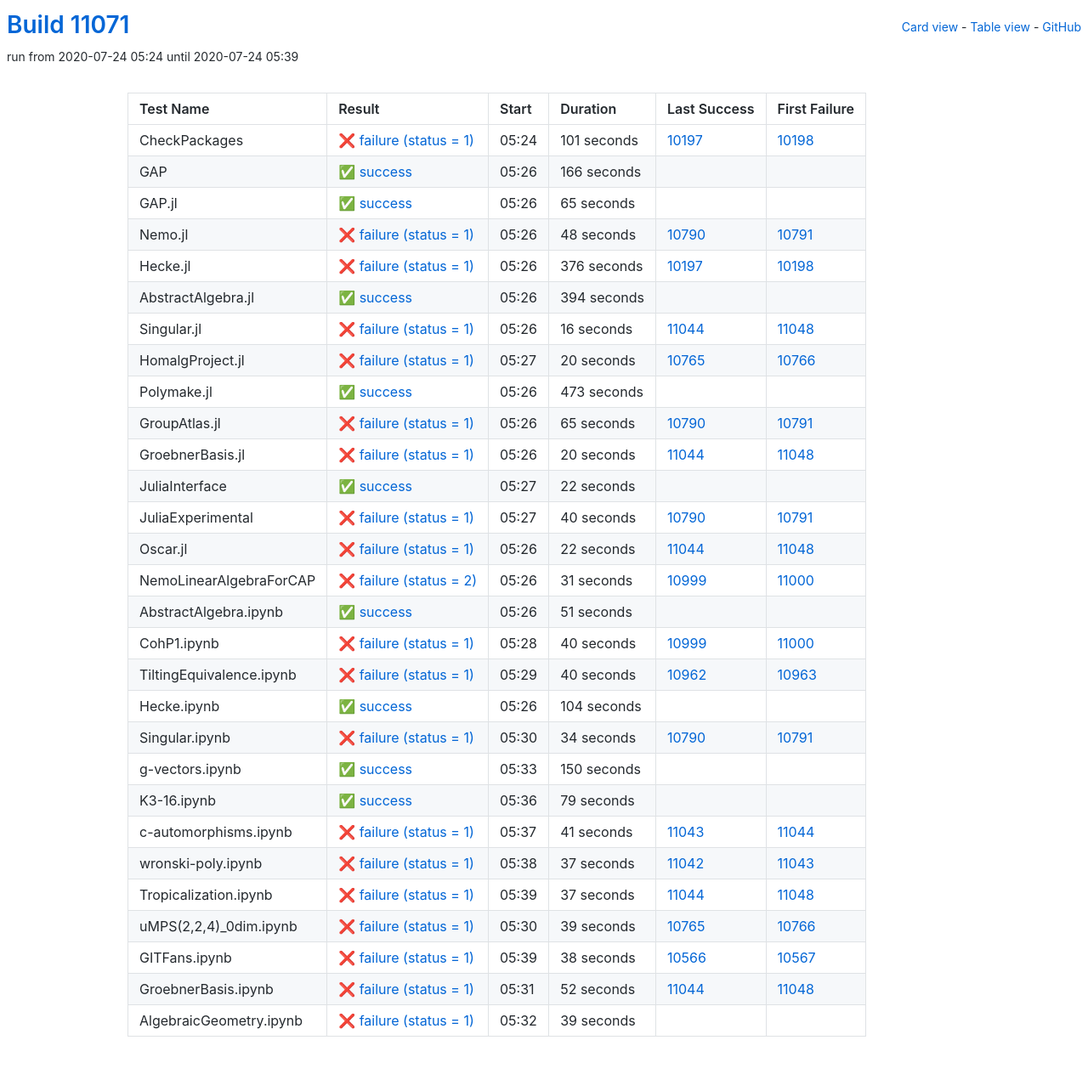
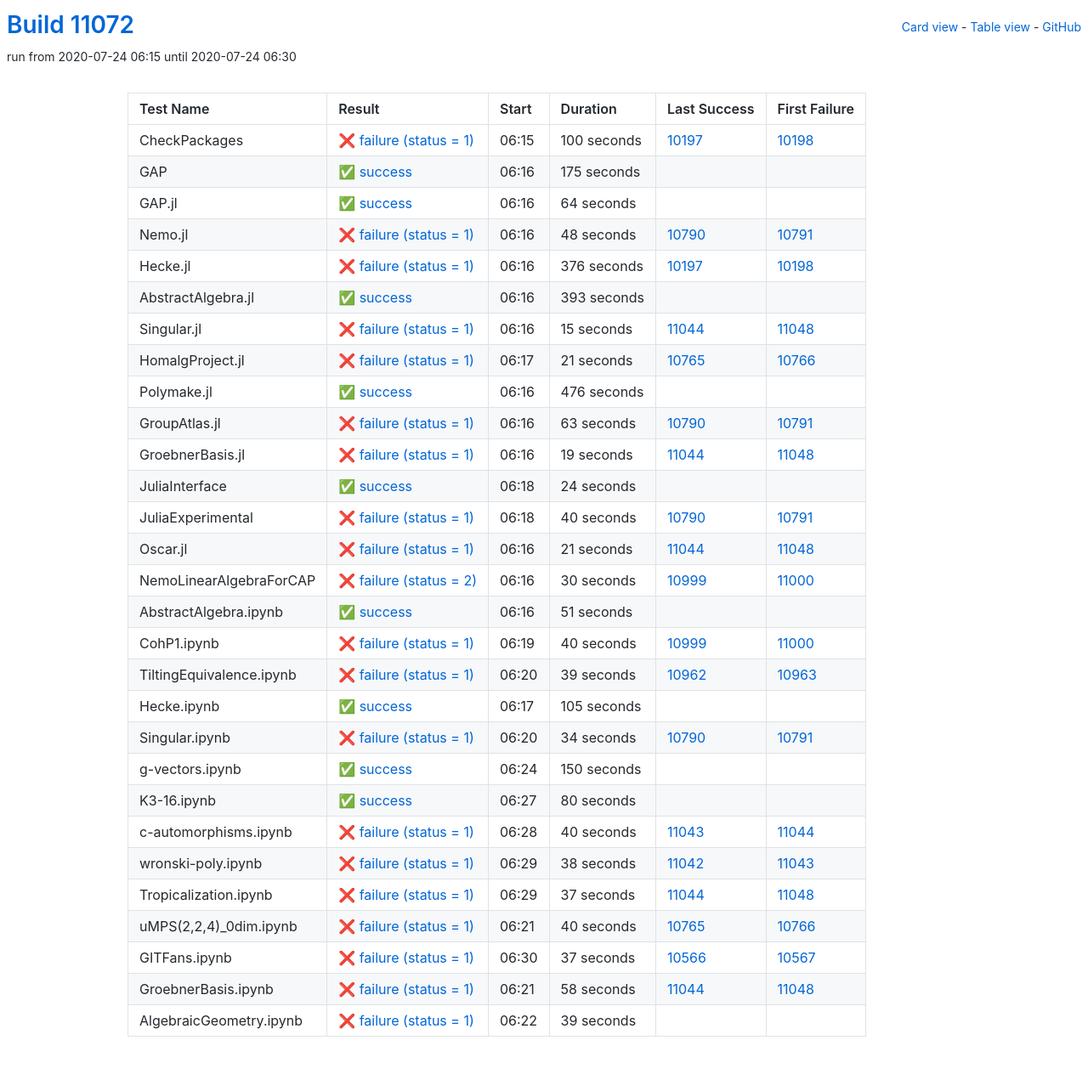
Before and after one commit to oscar-system/oscar-ci-status, a Jekyll site: the page built from table.html, in a window 1280 px wide. Shown: the whole page at 85% size. Built offline with Jekyll 4.4.1, drawn with Linux system fonts in a browser that asks for light colours.

Commit message:
Build #11072

```diff
--- a/_data/ci.yml
+++ b/_data/ci.yml
@@ -1,6 +1,6 @@
 ---
-build: 11071
-build_url: https://oscarci.mathematik.uni-kl.de/job/oscar/11071/
+build: 11072
+build_url: https://oscarci.mathematik.uni-kl.de/job/oscar/11072/
 job: oscar
 organization: oscar-system
 repo: oscar-ci-status
@@ -8,44 +8,44 @@
 tests:
 - name: CheckPackages
   id: checkpackages
-  log: https://oscarci.mathematik.uni-kl.de/job/oscar/11071/artifact/logs/build-11071/CheckPackages.log
-  start: 2020-07-24 05:24
+  log: https://oscarci.mathematik.uni-kl.de/job/oscar/11072/artifact/logs/build-11072/CheckPackages.log
+  start: 2020-07-24 06:15
   success: false
   exitcode: 1
   status: failure
-  duration: 101
+  duration: 100
   last_success: 10197
   last_success_url: https://oscarci.mathematik.uni-kl.de/job/oscar/10197/
   first_failure: 10198
   first_failure_url: https://oscarci.mathematik.uni-kl.de/job/oscar/10198/
 - name: GAP
   id: gap
-  log: https://oscarci.mathematik.uni-kl.de/job/oscar/11071/artifact/logs/build-11071/GAP.log
-  start: 2020-07-24 05:26
+  log: https://oscarci.mathematik.uni-kl.de/job/oscar/11072/artifact/logs/build-11072/GAP.log
+  start: 2020-07-24 06:16
   success: true
   exitcode: 0
   status: success
-  duration: 166
+  duration: 175
   last_success: false
   last_success_url:
   first_failure: false
   first_failure_url:
 - name: GAP.jl
   id: gap-jl
-  log: https://oscarci.mathematik.uni-kl.de/job/oscar/11071/artifact/logs/build-11071/GAP.jl.log
-  start: 2020-07-24 05:26
+  log: https://oscarci.mathematik.uni-kl.de/job/oscar/11072/artifact/logs/build-11072/GAP.jl.log
+  start: 2020-07-24 06:16
   success: true
   exitcode: 0
   status: success
-  duration: 65
+  duration: 64
   last_success: false
   last_success_url:
   first_failure: false
   first_failure_url:
 - name: Nemo.jl
   id: nemo-jl
-  log: https://oscarci.mathematik.uni-kl.de/job/oscar/11071/artifact/logs/build-11071/Nemo.jl.log
-  start: 2020-07-24 05:26
+  log: https://oscarci.mathematik.uni-kl.de/job/oscar/11072/artifact/logs/build-11072/Nemo.jl.log
+  start: 2020-07-24 06:16
   success: false
   exitcode: 1
   status: failure
@@ -56,8 +56,8 @@
   first_failure_url: https://oscarci.mathematik.uni-kl.de/job/oscar/10791/
 - name: Hecke.jl
   id: hecke-jl
-  log: https://oscarci.mathematik.uni-kl.de/job/oscar/11071/artifact/logs/build-11071/Hecke.jl.log
-  start: 2020-07-24 05:26
+  log: https://oscarci.mathematik.uni-kl.de/job/oscar/11072/artifact/logs/build-11072/Hecke.jl.log
+  start: 2020-07-24 06:16
   success: false
   exitcode: 1
   status: failure
@@ -68,92 +68,92 @@
   first_failure_url: https://oscarci.mathematik.uni-kl.de/job/oscar/10198/
 - name: AbstractAlgebra.jl
   id: abstractalgebra-jl
-  log: https://oscarci.mathematik.uni-kl.de/job/oscar/11071/artifact/logs/build-11071/AbstractAlgebra.jl.log
-  start: 2020-07-24 05:26
+  log: https://oscarci.mathematik.uni-kl.de/job/oscar/11072/artifact/logs/build-11072/AbstractAlgebra.jl.log
+  start: 2020-07-24 06:16
   success: true
   exitcode: 0
   status: success
-  duration: 394
+  duration: 393
   last_success: false
   last_success_url:
   first_failure: false
   first_failure_url:
 - name: Singular.jl
   id: singular-jl
-  log: https://oscarci.mathematik.uni-kl.de/job/oscar/11071/artifact/logs/build-11071/Singular.jl.log
-  start: 2020-07-24 05:26
+  log: https://oscarci.mathematik.uni-kl.de/job/oscar/11072/artifact/logs/build-11072/Singular.jl.log
+  start: 2020-07-24 06:16
   success: false
   exitcode: 1
   status: failure
-  duration: 16
+  duration: 15
   last_success: 11044
   last_success_url: https://oscarci.mathematik.uni-kl.de/job/oscar/11044/
   first_failure: 11048
   first_failure_url: https://oscarci.mathematik.uni-kl.de/job/oscar/11048/
 - name: HomalgProject.jl
   id: homalgproject-jl
-  log: https://oscarci.mathematik.uni-kl.de/job/oscar/11071/artifact/logs/build-11071/HomalgProject.jl.log
-  start: 2020-07-24 05:27
+  log: https://oscarci.mathematik.uni-kl.de/job/oscar/11072/artifact/logs/build-11072/HomalgProject.jl.log
+  start: 2020-07-24 06:17
   success: false
   exitcode: 1
   status: failure
-  duration: 20
+  duration: 21
   last_success: 10765
   last_success_url: https://oscarci.mathematik.uni-kl.de/job/oscar/10765/
   first_failure: 10766
   first_failure_url: https://oscarci.mathematik.uni-kl.de/job/oscar/10766/
 - name: Polymake.jl
   id: polymake-jl
-  log: https://oscarci.mathematik.uni-kl.de/job/oscar/11071/artifact/logs/build-11071/Polymake.jl.log
-  start: 2020-07-24 05:26
+  log: https://oscarci.mathematik.uni-kl.de/job/oscar/11072/artifact/logs/build-11072/Polymake.jl.log
+  start: 2020-07-24 06:16
   success: true
   exitcode: 0
   status: success
-  duration: 473
+  duration: 476
   last_success: false
   last_success_url:
   first_failure: false
   first_failure_url:
 - name: GroupAtlas.jl
   id: groupatlas-jl
-  log: https://oscarci.mathematik.uni-kl.de/job/oscar/11071/artifact/logs/build-11071/GroupAtlas.jl.log
-  start: 2020-07-24 05:26
+  log: https://oscarci.mathematik.uni-kl.de/job/oscar/11072/artifact/logs/build-11072/GroupAtlas.jl.log
+  start: 2020-07-24 06:16
   success: false
   exitcode: 1
   status: failure
-  duration: 65
+  duration: 63
   last_success: 10790
   last_success_url: https://oscarci.mathematik.uni-kl.de/job/oscar/10790/
   first_failure: 10791
   first_failure_url: https://oscarci.mathematik.uni-kl.de/job/oscar/10791/
 - name: GroebnerBasis.jl
   id: groebnerbasis-jl
-  log: https://oscarci.mathematik.uni-kl.de/job/oscar/11071/artifact/logs/build-11071/GroebnerBasis.jl.log
-  start: 2020-07-24 05:26
+  log: https://oscarci.mathematik.uni-kl.de/job/oscar/11072/artifact/logs/build-11072/GroebnerBasis.jl.log
+  start: 2020-07-24 06:16
   success: false
   exitcode: 1
   status: failure
-  duration: 20
+  duration: 19
   last_success: 11044
   last_success_url: https://oscarci.mathematik.uni-kl.de/job/oscar/11044/
   first_failure: 11048
   first_failure_url: https://oscarci.mathematik.uni-kl.de/job/oscar/11048/
 - name: JuliaInterface
   id: juliainterface
-  log: https://oscarci.mathematik.uni-kl.de/job/oscar/11071/artifact/logs/build-11071/JuliaInterface.log
-  start: 2020-07-24 05:27
+  log: https://oscarci.mathematik.uni-kl.de/job/oscar/11072/artifact/logs/build-11072/JuliaInterface.log
+  start: 2020-07-24 06:18
   success: true
   exitcode: 0
   status: success
-  duration: 22
+  duration: 24
   last_success: false
   last_success_url:
   first_failure: false
   first_failure_url:
 - name: JuliaExperimental
   id: juliaexperimental
-  log: https://oscarci.mathematik.uni-kl.de/job/oscar/11071/artifact/logs/build-11071/JuliaExperimental.log
-  start: 2020-07-24 05:27
+  log: https://oscarci.mathematik.uni-kl.de/job/oscar/11072/artifact/logs/build-11072/JuliaExperimental.log
+  start: 2020-07-24 06:18
   success: false
   exitcode: 1
   status: failure
@@ -164,32 +164,32 @@
   first_failure_url: https://oscarci.mathematik.uni-kl.de/job/oscar/10791/
 - name: Oscar.jl
   id: oscar-jl
-  log: https://oscarci.mathematik.uni-kl.de/job/oscar/11071/artifact/logs/build-11071/Oscar.jl.log
-  start: 2020-07-24 05:26
+  log: https://oscarci.mathematik.uni-kl.de/job/oscar/11072/artifact/logs/build-11072/Oscar.jl.log
+  start: 2020-07-24 06:16
   success: false
   exitcode: 1
   status: failure
-  duration: 22
+  duration: 21
   last_success: 11044
   last_success_url: https://oscarci.mathematik.uni-kl.de/job/oscar/11044/
   first_failure: 11048
   first_failure_url: https://oscarci.mathematik.uni-kl.de/job/oscar/11048/
 - name: NemoLinearAlgebraForCAP
   id: nemolinearalgebraforcap
-  log: https://oscarci.mathematik.uni-kl.de/job/oscar/11071/artifact/logs/build-11071/NemoLinearAlgebraForCAP.log
-  start: 2020-07-24 05:26
+  log: https://oscarci.mathematik.uni-kl.de/job/oscar/11072/artifact/logs/build-11072/NemoLinearAlgebraForCAP.log
+  start: 2020-07-24 06:16
   success: false
   exitcode: 2
   status: failure
-  duration: 31
+  duration: 30
   last_success: 10999
   last_success_url: https://oscarci.mathematik.uni-kl.de/job/oscar/10999/
   first_failure: 11000
   first_failure_url: https://oscarci.mathematik.uni-kl.de/job/oscar/11000/
 - name: AbstractAlgebra.ipynb
   id: abstractalgebra-ipynb
-  log: https://oscarci.mathematik.uni-kl.de/job/oscar/11071/artifact/logs/build-11071/AbstractAlgebra.ipynb.log
-  start: 2020-07-24 05:26
+  log: https://oscarci.mathematik.uni-kl.de/job/oscar/11072/artifact/logs/build-11072/AbstractAlgebra.ipynb.log
+  start: 2020-07-24 06:16
   success: true
   exitcode: 0
   status: success
@@ -200,8 +200,8 @@
   first_failure_url:
 - name: CohP1.ipynb
   id: cohp1-ipynb
-  log: https://oscarci.mathematik.uni-kl.de/job/oscar/11071/artifact/logs/build-11071/CohP1.ipynb.log
-  start: 2020-07-24 05:28
+  log: https://oscarci.mathematik.uni-kl.de/job/oscar/11072/artifact/logs/build-11072/CohP1.ipynb.log
+  start: 2020-07-24 06:19
   success: false
   exitcode: 1
   status: failure
@@ -212,32 +212,32 @@
   first_failure_url: https://oscarci.mathematik.uni-kl.de/job/oscar/11000/
 - name: TiltingEquivalence.ipynb
   id: tiltingequivalence-ipynb
-  log: https://oscarci.mathematik.uni-kl.de/job/oscar/11071/artifact/logs/build-11071/TiltingEquivalence.ipynb.log
-  start: 2020-07-24 05:29
+  log: https://oscarci.mathematik.uni-kl.de/job/oscar/11072/artifact/logs/build-11072/TiltingEquivalence.ipynb.log
+  start: 2020-07-24 06:20
   success: false
   exitcode: 1
   status: failure
-  duration: 40
+  duration: 39
   last_success: 10962
   last_success_url: https://oscarci.mathematik.uni-kl.de/job/oscar/10962/
   first_failure: 10963
   first_failure_url: https://oscarci.mathematik.uni-kl.de/job/oscar/10963/
 - name: Hecke.ipynb
   id: hecke-ipynb
-  log: https://oscarci.mathematik.uni-kl.de/job/oscar/11071/artifact/logs/build-11071/Hecke.ipynb.log
-  start: 2020-07-24 05:26
+  log: https://oscarci.mathematik.uni-kl.de/job/oscar/11072/artifact/logs/build-11072/Hecke.ipynb.log
+  start: 2020-07-24 06:17
   success: true
   exitcode: 0
   status: success
-  duration: 104
+  duration: 105
   last_success: false
   last_success_url:
   first_failure: false
   first_failure_url:
 - name: Singular.ipynb
   id: singular-ipynb
-  log: https://oscarci.mathematik.uni-kl.de/job/oscar/11071/artifact/logs/build-11071/Singular.ipynb.log
-  start: 2020-07-24 05:30
+  log: https://oscarci.mathematik.uni-kl.de/job/oscar/11072/artifact/logs/build-11072/Singular.ipynb.log
+  start: 2020-07-24 06:20
   success: false
   exitcode: 1
   status: failure
@@ -248,8 +248,8 @@
   first_failure_url: https://oscarci.mathematik.uni-kl.de/job/oscar/10791/
 - name: g-vectors.ipynb
   id: g-vectors-ipynb
-  log: https://oscarci.mathematik.uni-kl.de/job/oscar/11071/artifact/logs/build-11071/g-vectors.ipynb.log
-  start: 2020-07-24 05:33
+  log: https://oscarci.mathematik.uni-kl.de/job/oscar/11072/artifact/logs/build-11072/g-vectors.ipynb.log
+  start: 2020-07-24 06:24
   success: true
   exitcode: 0
   status: success
@@ -260,44 +260,44 @@
   first_failure_url:
 - name: K3-16.ipynb
   id: k3-16-ipynb
-  log: https://oscarci.mathematik.uni-kl.de/job/oscar/11071/artifact/logs/build-11071/K3-16.ipynb.log
-  start: 2020-07-24 05:36
+  log: https://oscarci.mathematik.uni-kl.de/job/oscar/11072/artifact/logs/build-11072/K3-16.ipynb.log
+  start: 2020-07-24 06:27
   success: true
   exitcode: 0
   status: success
-  duration: 79
+  duration: 80
   last_success: false
   last_success_url:
   first_failure: false
   first_failure_url:
 - name: c-automorphisms.ipynb
   id: c-automorphisms-ipynb
-  log: https://oscarci.mathematik.uni-kl.de/job/oscar/11071/artifact/logs/build-11071/c-automorphisms.ipynb.log
-  start: 2020-07-24 05:37
+  log: https://oscarci.mathematik.uni-kl.de/job/oscar/11072/artifact/logs/build-11072/c-automorphisms.ipynb.log
+  start: 2020-07-24 06:28
   success: false
   exitcode: 1
   status: failure
-  duration: 41
+  duration: 40
   last_success: 11043
   last_success_url: https://oscarci.mathematik.uni-kl.de/job/oscar/11043/
   first_failure: 11044
   first_failure_url: https://oscarci.mathematik.uni-kl.de/job/oscar/11044/
 - name: wronski-poly.ipynb
   id: wronski-poly-ipynb
-  log: https://oscarci.mathematik.uni-kl.de/job/oscar/11071/artifact/logs/build-11071/wronski-poly.ipynb.log
-  start: 2020-07-24 05:38
+  log: https://oscarci.mathematik.uni-kl.de/job/oscar/11072/artifact/logs/build-11072/wronski-poly.ipynb.log
+  start: 2020-07-24 06:29
   success: false
   exitcode: 1
   status: failure
-  duration: 37
+  duration: 38
   last_success: 11042
   last_success_url: https://oscarci.mathematik.uni-kl.de/job/oscar/11042/
   first_failure: 11043
   first_failure_url: https://oscarci.mathematik.uni-kl.de/job/oscar/11043/
 - name: Tropicalization.ipynb
   id: tropicalization-ipynb
-  log: https://oscarci.mathematik.uni-kl.de/job/oscar/11071/artifact/logs/build-11071/Tropicalization.ipynb.log
-  start: 2020-07-24 05:39
+  log: https://oscarci.mathematik.uni-kl.de/job/oscar/11072/artifact/logs/build-11072/Tropicalization.ipynb.log
+  start: 2020-07-24 06:29
   success: false
   exitcode: 1
   status: failure
@@ -308,44 +308,44 @@
   first_failure_url: https://oscarci.mathematik.uni-kl.de/job/oscar/11048/
 - name: uMPS(2,2,4)_0dim.ipynb
   id: umps-2-2-4-0dim-ipynb
-  log: https://oscarci.mathematik.uni-kl.de/job/oscar/11071/artifact/logs/build-11071/uMPS-2-2-4-_0dim.ipynb.log
-  start: 2020-07-24 05:30
+  log: https://oscarci.mathematik.uni-kl.de/job/oscar/11072/artifact/logs/build-11072/uMPS-2-2-4-_0dim.ipynb.log
+  start: 2020-07-24 06:21
   success: false
   exitcode: 1
   status: failure
-  duration: 39
+  duration: 40
   last_success: 10765
   last_success_url: https://oscarci.mathematik.uni-kl.de/job/oscar/10765/
   first_failure: 10766
   first_failure_url: https://oscarci.mathematik.uni-kl.de/job/oscar/10766/
 - name: GITFans.ipynb
   id: gitfans-ipynb
-  log: https://oscarci.mathematik.uni-kl.de/job/oscar/11071/artifact/logs/build-11071/GITFans.ipynb.log
-  start: 2020-07-24 05:39
+  log: https://oscarci.mathematik.uni-kl.de/job/oscar/11072/artifact/logs/build-11072/GITFans.ipynb.log
+  start: 2020-07-24 06:30
   success: false
   exitcode: 1
   status: failure
-  duration: 38
+  duration: 37
   last_success: 10566
   last_success_url: https://oscarci.mathematik.uni-kl.de/job/oscar/10566/
   first_failure: 10567
   first_failure_url: https://oscarci.mathematik.uni-kl.de/job/oscar/10567/
 - name: GroebnerBasis.ipynb
   id: groebnerbasis-ipynb
-  log: https://oscarci.mathematik.uni-kl.de/job/oscar/11071/artifact/logs/build-11071/GroebnerBasis.ipynb.log
-  start: 2020-07-24 05:31
+  log: https://oscarci.mathematik.uni-kl.de/job/oscar/11072/artifact/logs/build-11072/GroebnerBasis.ipynb.log
+  start: 2020-07-24 06:21
   success: false
   exitcode: 1
   status: failure
-  duration: 52
+  duration: 58
   last_success: 11044
   last_success_url: https://oscarci.mathematik.uni-kl.de/job/oscar/11044/
   first_failure: 11048
   first_failure_url: https://oscarci.mathematik.uni-kl.de/job/oscar/11048/
 - name: AlgebraicGeometry.ipynb
   id: algebraicgeometry-ipynb
-  log: https://oscarci.mathematik.uni-kl.de/job/oscar/11071/artifact/logs/build-11071/AlgebraicGeometry.ipynb.log
-  start: 2020-07-24 05:32
+  log: https://oscarci.mathematik.uni-kl.de/job/oscar/11072/artifact/logs/build-11072/AlgebraicGeometry.ipynb.log
+  start: 2020-07-24 06:22
   success: false
   exitcode: 1
   status: failure
```
Also changed, not shown: README.md.
